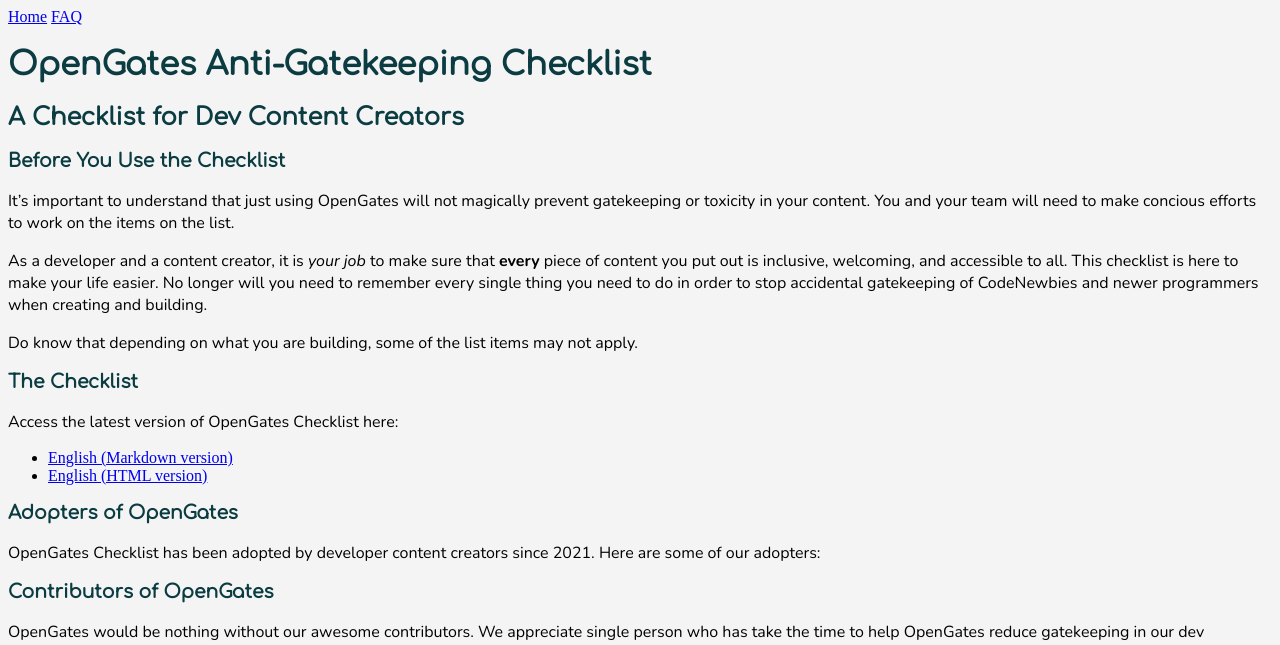
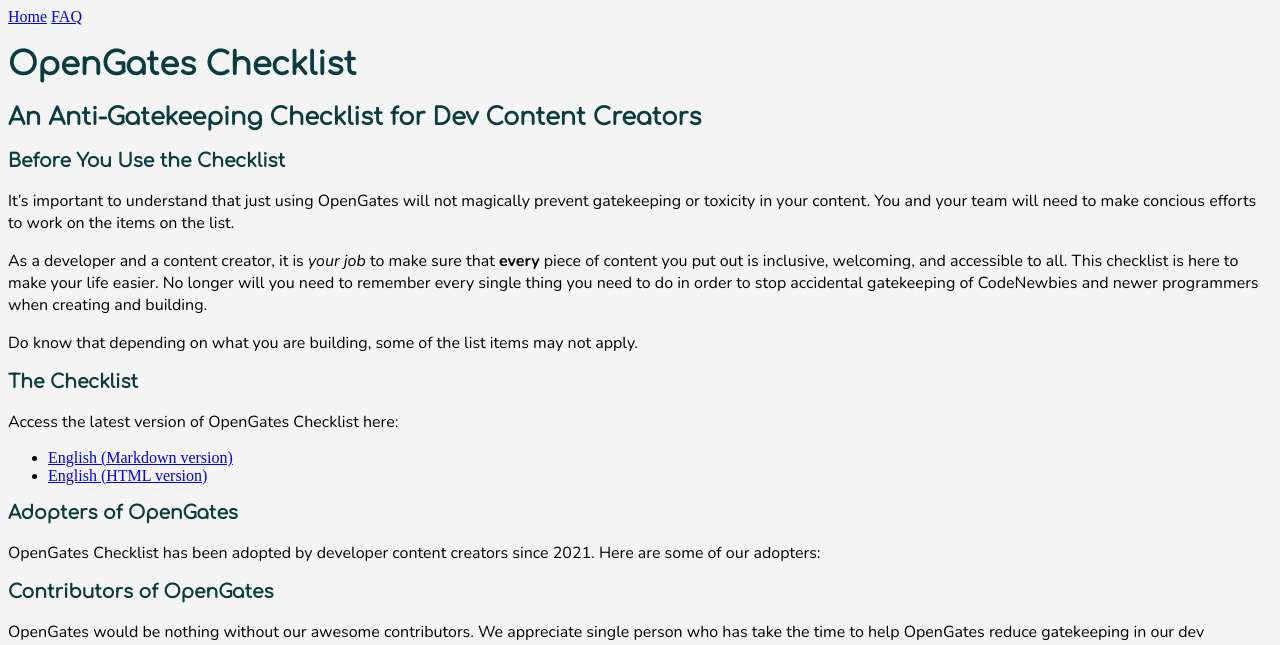
Before and after one commit to VickiLanger/OpenGates, a Jekyll site: the page built from site/home.md, in a window 1280 px wide. Shown: the top 645 px of the page. Built offline with Jekyll 4.4.1, drawn with Linux system fonts in a browser that asks for light colours.

Commit message:
adjust naming to be uniform

```diff
--- a/site/home.md
+++ b/site/home.md
@@ -1,10 +1,10 @@
 ---
 layout: page
-title: OpenGates Anti-Gatekeeping Checklist
+title: OpenGates Checklist
 permalink: /
 ---
 
-## A Checklist for Dev Content Creators
+## An Anti-Gatekeeping Checklist for Dev Content Creators
 
 ### Before You Use the Checklist
 It’s important to understand that just using OpenGates will not magically prevent gatekeeping or toxicity in your content. You and your team will need to make concious efforts to work on the items on the list.
```
Also changed, not shown: site/checklist.md (+2 -2 lines).
